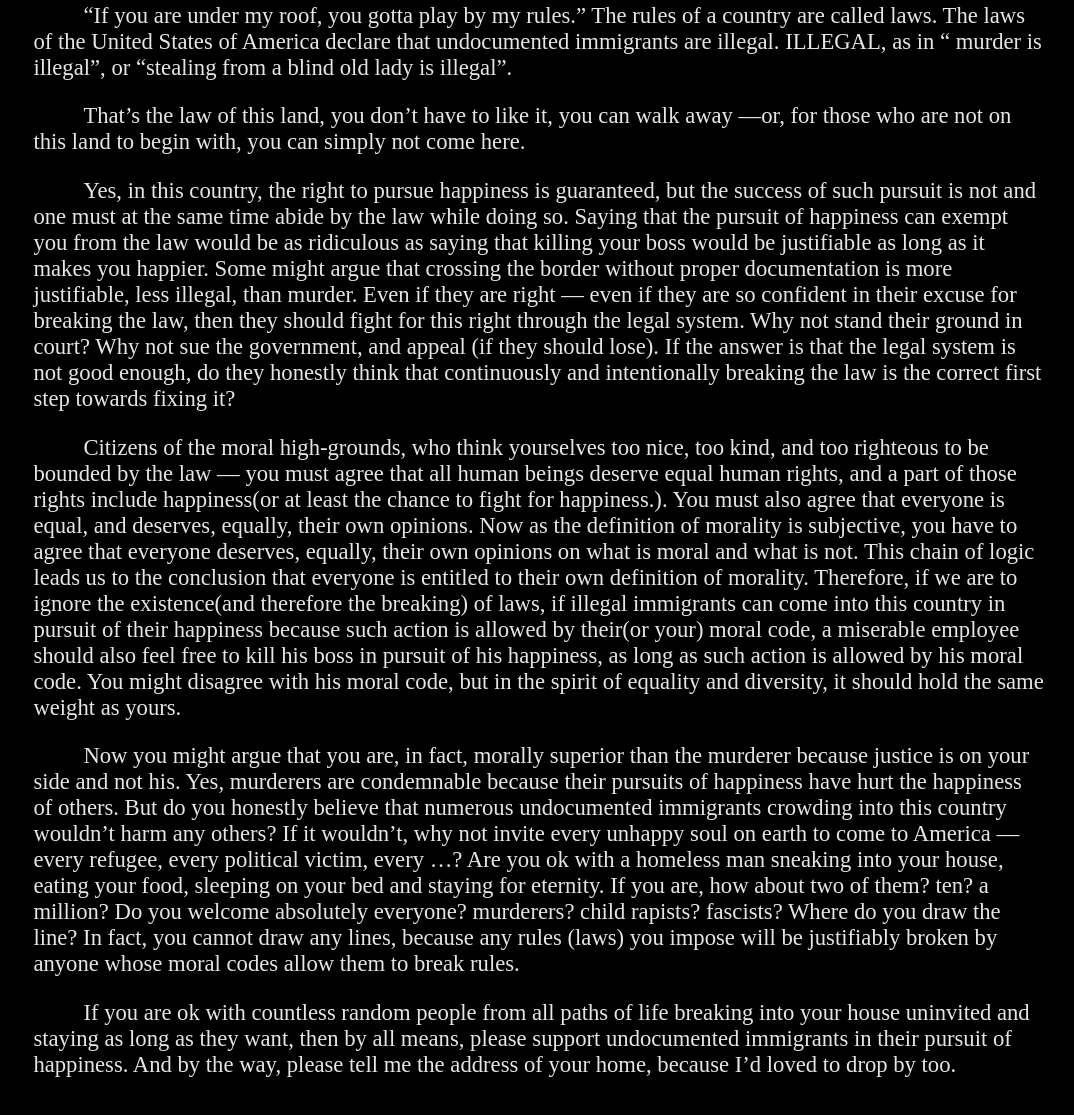
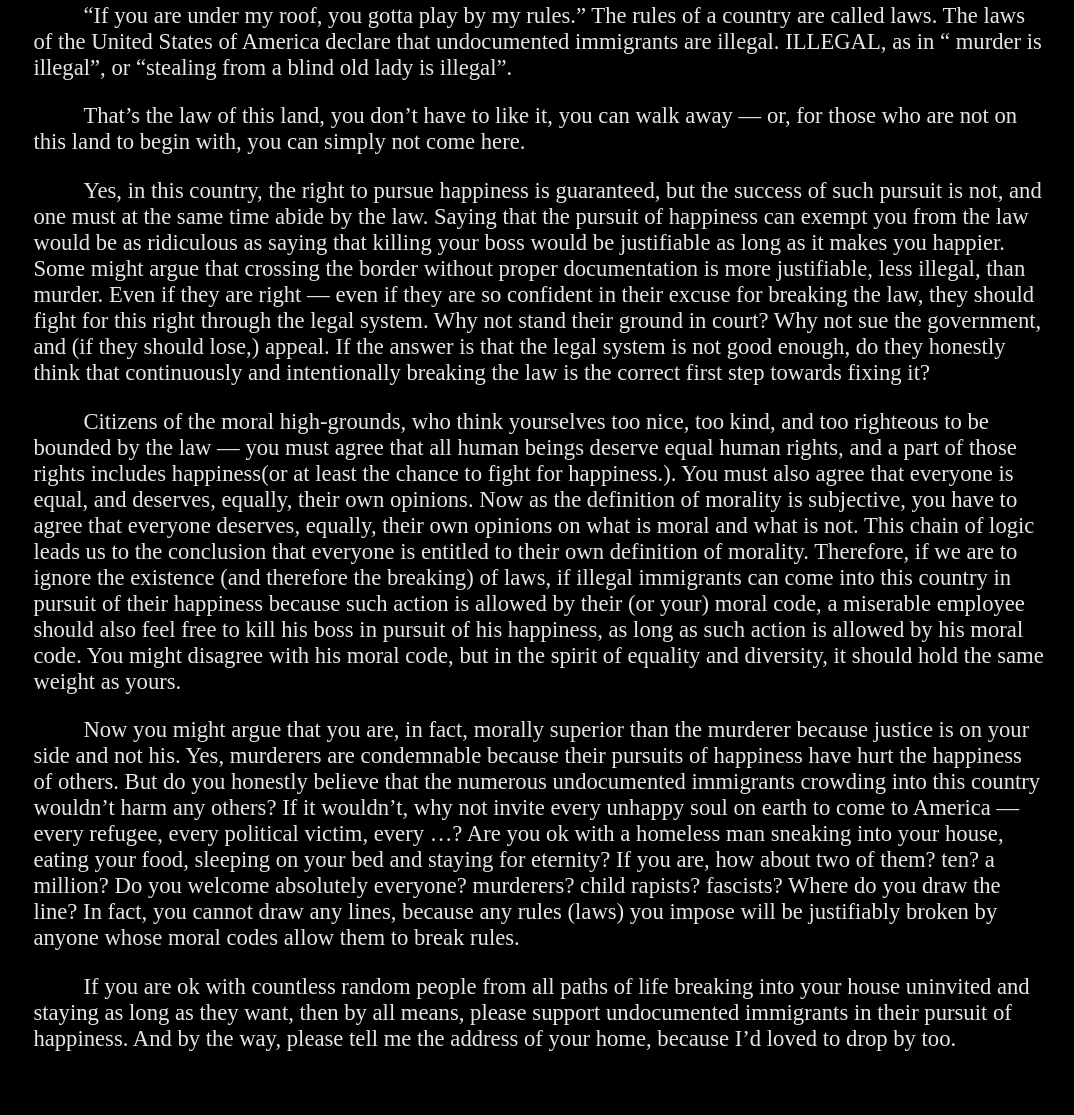
Before and after one commit to GabrielXu/InstigatorProject, a plain HTML site: page pages3.html in a window 1280 px wide. Shown: the part 239-1354 px from the top of the page, without its empty margins (101-1175 px from the left). Drawn offline with Linux system fonts and the light colour scheme; a web font is replaced by a local one.

Commit message:
Edit 06/07/17

```diff
--- a/pages3.html
+++ b/pages3.html
@@ -15,20 +15,20 @@
 
 		“If you are under my roof, you gotta play by my rules.” The rules of a country are called laws. The laws of the United States of America declare that undocumented immigrants are illegal. ILLEGAL, as in “ murder is illegal”, or “stealing from a blind old lady is illegal”.
 	</p>
-	<p class="PagesContent">That’s the law of this land, you don’t have to like it, you can walk away —or, for those who are not on this land to begin with, you can simply not come here.
+	<p class="PagesContent">That’s the law of this land, you don’t have to like it, you can walk away — or, for those who are not on this land to begin with, you can simply not come here.
 		</p>
-	<p class="PagesContent">Yes, in this country, the right to pursue happiness is guaranteed, but the success of such pursuit is not and one must at the same time abide by the law while doing so. Saying that the pursuit of happiness can exempt you from the law would be as ridiculous as saying that killing your boss would be justifiable as long as it makes you happier. Some might argue that crossing the border without proper documentation is more justifiable, less illegal, than murder. Even if they are right — even if they are so confident in their excuse for breaking the law,  then they should fight for this right through the legal system. Why not stand their ground in court? Why not sue the government, and appeal (if they should lose). If the answer is that the legal system is not good enough, do they honestly think that continuously and intentionally breaking the law is the correct first step towards fixing it?
+	<p class="PagesContent">Yes, in this country, the right to pursue happiness is guaranteed, but the success of such pursuit is not, and one must at the same time abide by the law. Saying that the pursuit of happiness can exempt you from the law would be as ridiculous as saying that killing your boss would be justifiable as long as it makes you happier. Some might argue that crossing the border without proper documentation is more justifiable, less illegal, than murder. Even if they are right — even if they are so confident in their excuse for breaking the law, they should fight for this right through the legal system. Why not stand their ground in court? Why not sue the government, and (if they should lose,) appeal. If the answer is that the legal system is not good enough, do they honestly think that continuously and intentionally breaking the law is the correct first step towards fixing it?
 
 </p>
 	<p class="PagesContent">
 
-Citizens of the moral high-grounds, who think yourselves too nice, too kind, and too righteous to be bounded by the law — you must agree that all human beings deserve equal human rights, and a part of those rights include happiness(or at least the chance to fight for happiness.). You must also agree that everyone is equal, and deserves, equally, their own opinions. Now as the definition of morality is subjective, you have to agree that everyone deserves, equally, their own opinions on what is moral and what is not. This chain of logic leads us to the conclusion that everyone is entitled to their own definition of morality. Therefore, if we are to ignore the existence(and therefore the breaking) of laws, if illegal immigrants can come into this country in pursuit of their happiness because such action is allowed by their(or your) moral code, a miserable employee should also feel free to kill his boss in pursuit of his happiness, as long as such action is allowed by his moral code. You might disagree with his moral code, but in the spirit of equality and diversity, it should hold the same weight as yours.
+Citizens of the moral high-grounds, who think yourselves too nice, too kind, and too righteous to be bounded by the law — you must agree that all human beings deserve equal human rights, and a part of those rights includes happiness(or at least the chance to fight for happiness.). You must also agree that everyone is equal, and deserves, equally, their own opinions. Now as the definition of morality is subjective, you have to agree that everyone deserves, equally, their own opinions on what is moral and what is not. This chain of logic leads us to the conclusion that everyone is entitled to their own definition of morality. Therefore, if we are to ignore the existence (and therefore the breaking) of laws, if illegal immigrants can come into this country in pursuit of their happiness because such action is allowed by their (or your) moral code, a miserable employee should also feel free to kill his boss in pursuit of his happiness, as long as such action is allowed by his moral code. You might disagree with his moral code, but in the spirit of equality and diversity, it should hold the same weight as yours.
 
 
 	</p>
 	<p class="PagesContent">
 
-	 Now you might argue that you are, in fact, morally superior than the murderer because justice is on your side and not his. Yes, murderers are condemnable because their pursuits of happiness have hurt the happiness of others. But do you honestly believe that numerous undocumented immigrants crowding into this country wouldn’t harm any others? If it wouldn’t, why not invite every unhappy soul on earth to come to America — every refugee, every political victim, every …? Are you ok with a homeless man sneaking into your house, eating your food, sleeping on your bed and staying for eternity. If you are, how about two of them? ten? a million? Do you welcome absolutely everyone? murderers? child rapists? fascists? Where do you draw the line? In fact, you cannot draw any lines, because any rules (laws) you impose will be justifiably broken by anyone whose moral codes allow them to break rules.
+	 Now you might argue that you are, in fact, morally superior than the murderer because justice is on your side and not his. Yes, murderers are condemnable because their pursuits of happiness have hurt the happiness of others. But do you honestly believe that the numerous undocumented immigrants crowding into this country wouldn’t harm any others? If it wouldn’t, why not invite every unhappy soul on earth to come to America — every refugee, every political victim, every …? Are you ok with a homeless man sneaking into your house, eating your food, sleeping on your bed and staying for eternity? If you are, how about two of them? ten? a million? Do you welcome absolutely everyone? murderers? child rapists? fascists? Where do you draw the line? In fact, you cannot draw any lines, because any rules (laws) you impose will be justifiably broken by anyone whose moral codes allow them to break rules.
 
 
 </p>
```
